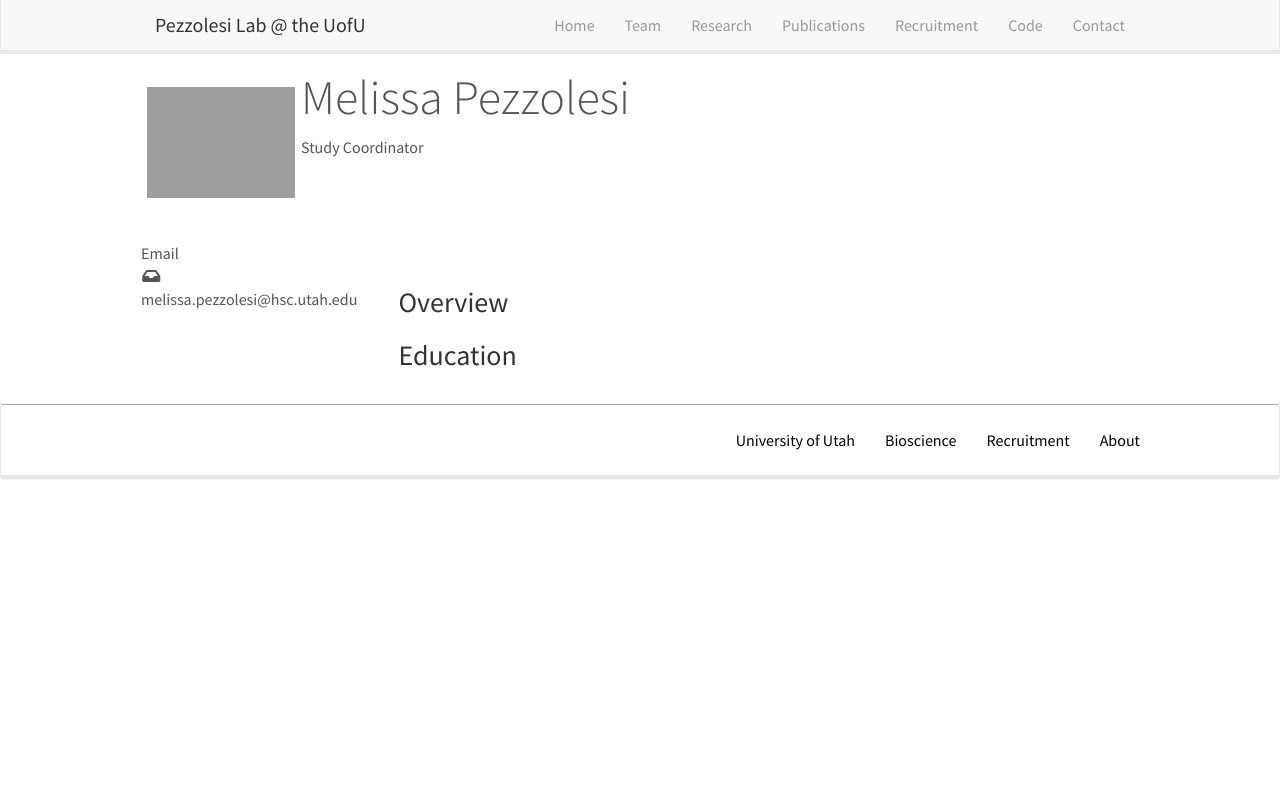
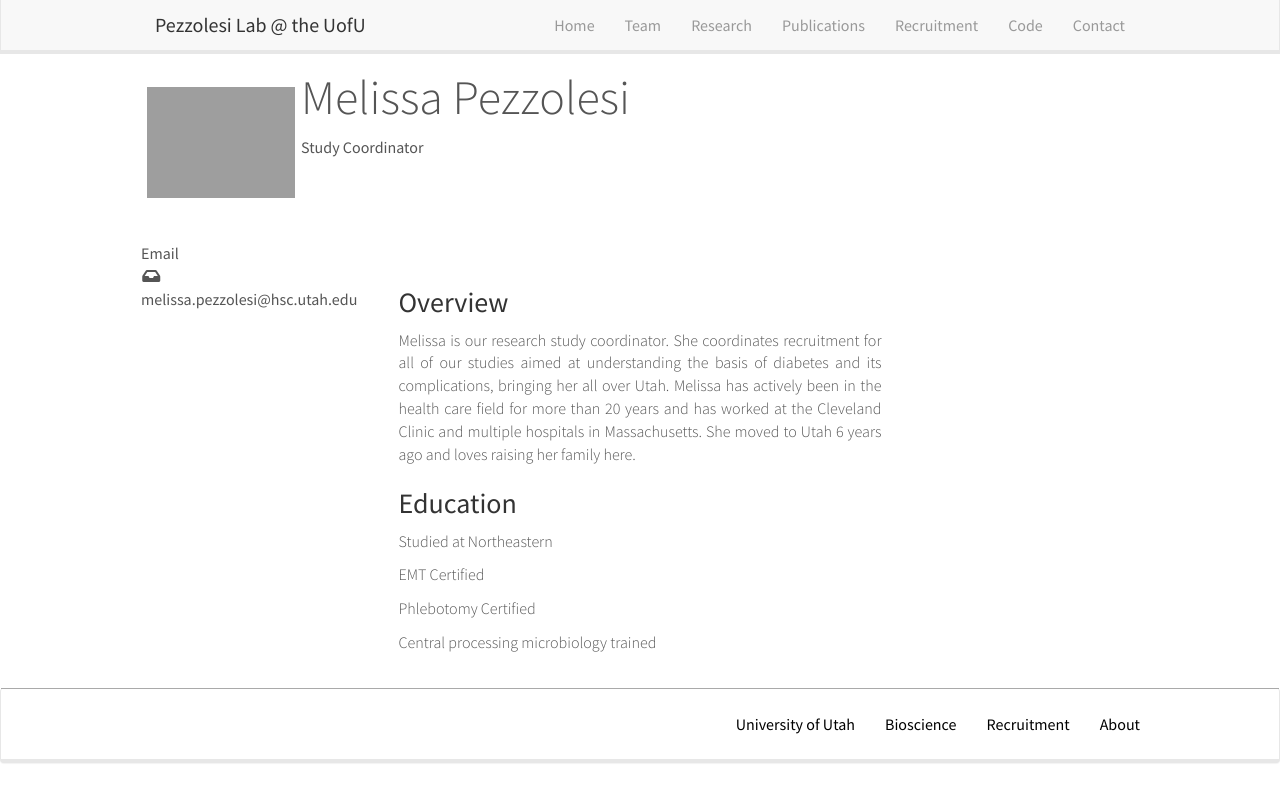
Before and after one commit to PezzolesiLab/pezzolesilab, a Jekyll site: the page built from team/melissapezzolesi.md, in a window 1280 px wide. Shown: the top 802 px of the page. Built offline with Jekyll 4.4.1, drawn with Linux system fonts in a browser that asks for light colours; nearby versions of some CDN libraries.

Commit message:
Update melissapezzolesi.md

```diff
--- a/team/melissapezzolesi.md
+++ b/team/melissapezzolesi.md
@@ -12,5 +12,12 @@ ucsf:
 ---
 
 ### Overview
+Melissa is our research study coordinator. She coordinates recruitment for all of our studies aimed at understanding the basis of diabetes and its complications, bringing her all over Utah. Melissa has actively been in the health care field for more than 20 years and has worked at the Cleveland Clinic and multiple hospitals in Massachusetts.  She moved to Utah 6 years ago and loves raising her family here.
+### Education
+Studied at Northeastern
 
-### Education
+EMT Certified
+
+Phlebotomy Certified
+
+Central processing microbiology trained
```
